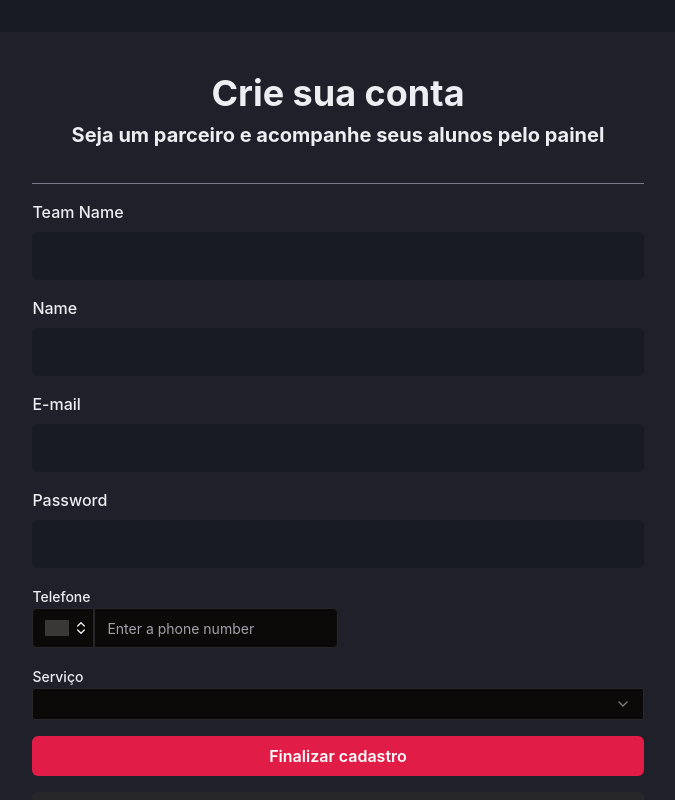
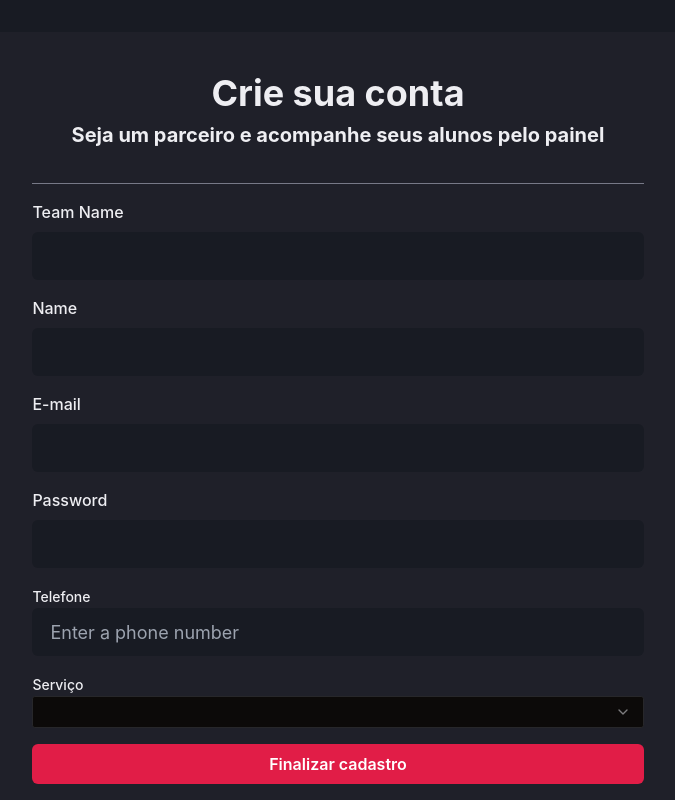
Before and after one commit to dev-rodrigues/bcweb, a React (Vite) app: page /sign-up in a window 1280 px wide. Shown: the top 800 px of the page, without its empty margins (302-977 px from the left). Built offline with nearby package versions, Linux system fonts and the light colour scheme.

Commit message:
remove input

```diff
--- a/src/components/phone-input.tsx
+++ /dev/null
@@ -1,163 +0,0 @@
-import { CheckIcon, ChevronsUpDown } from 'lucide-react'
-import * as React from 'react'
-import * as RPNInput from 'react-phone-number-input'
-import flags from 'react-phone-number-input/flags'
-
-import { Button } from '@/components/ui/button'
-import {
-  Command,
-  CommandEmpty,
-  CommandGroup,
-  CommandInput,
-  CommandItem,
-  CommandList,
-} from '@/components/ui/command'
-import { Input, InputProps } from '@/components/ui/input'
-import {
-  Popover,
-  PopoverContent,
-  PopoverTrigger,
-} from '@/components/ui/popover'
-import { ScrollArea } from '@/components/ui/scroll-area.tsx'
-import { cn } from '@/lib/utils'
-
-type PhoneInputProps = Omit<
-  React.InputHTMLAttributes<HTMLInputElement>,
-  'onChange' | 'value'
-> &
-  Omit<RPNInput.Props<typeof RPNInput.default>, 'onChange'> & {
-    onChange?: (value: RPNInput.Value) => void
-  }
-
-const PhoneInput: React.ForwardRefExoticComponent<PhoneInputProps> =
-  React.forwardRef<React.ElementRef<typeof RPNInput.default>, PhoneInputProps>(
-    ({ className, onChange, ...props }, ref) => {
-      return (
-        <RPNInput.default
-          ref={ref}
-          className={cn('flex', className)}
-          flagComponent={FlagComponent}
-          countrySelectComponent={CountrySelect}
-          inputComponent={InputComponent}
-          /**
-           * Handles the onChange event.
-           *
-           * react-phone-number-input might trigger the onChange event as undefined
-           * when a valid phone number is not entered. To prevent this,
-           * the value is coerced to an empty string.
-           *
-           * @param {E164Number | undefined} value - The entered value
-           */
-          onChange={(value) => onChange?.(value || '')}
-          {...props}
-        />
-      )
-    },
-  )
-PhoneInput.displayName = 'PhoneInput'
-
-const InputComponent = React.forwardRef<HTMLInputElement, InputProps>(
-  ({ className, ...props }, ref) => (
-    <Input
-      className={cn('rounded-e-lg rounded-s-none', className)}
-      {...props}
-      ref={ref}
-    />
-  ),
-)
-InputComponent.displayName = 'InputComponent'
-
-type CountrySelectOption = { label: string; value: RPNInput.Country }
-
-type CountrySelectProps = {
-  disabled?: boolean
-  value: RPNInput.Country
-  onChange: (value: RPNInput.Country) => void
-  options: CountrySelectOption[]
-}
-
-const CountrySelect = ({
-  disabled,
-  value,
-  onChange,
-  options,
-}: CountrySelectProps) => {
-  const handleSelect = React.useCallback(
-    (country: RPNInput.Country) => {
-      onChange(country)
-    },
-    [onChange],
-  )
-
-  return (
-    <Popover>
-      <PopoverTrigger asChild>
-        <Button
-          type="button"
-          variant={'outline'}
-          className={cn('flex gap-1 rounded-e-none rounded-s-lg px-3')}
-          disabled={disabled}
-        >
-          <FlagComponent country={value} countryName={value} />
-          <ChevronsUpDown
-            className={cn(
-              '-mr-2 h-4 w-4 opacity-50',
-              disabled ? 'hidden' : 'opacity-100',
-            )}
-          />
-        </Button>
-      </PopoverTrigger>
-      <PopoverContent className="w-[300px] p-0">
-        <Command>
-          <CommandList>
-            <ScrollArea className="h-72">
-              <CommandInput placeholder="Search country..." />
-              <CommandEmpty>No country found.</CommandEmpty>
-              <CommandGroup>
-                {options
-                  .filter((x) => x.value)
-                  .map((option) => (
-                    <CommandItem
-                      className="gap-2"
-                      key={option.value}
-                      onSelect={() => handleSelect(option.value)}
-                    >
-                      <FlagComponent
-                        country={option.value}
-                        countryName={option.label}
-                      />
-                      <span className="flex-1 text-sm">{option.label}</span>
-                      {option.value && (
-                        <span className="text-sm text-foreground/50">
-                          {`+${RPNInput.getCountryCallingCode(option.value)}`}
-                        </span>
-                      )}
-                      <CheckIcon
-                        className={cn(
-                          'ml-auto h-4 w-4',
-                          option.value === value ? 'opacity-100' : 'opacity-0',
-                        )}
-                      />
-                    </CommandItem>
-                  ))}
-              </CommandGroup>
-            </ScrollArea>
-          </CommandList>
-        </Command>
-      </PopoverContent>
-    </Popover>
-  )
-}
-
-const FlagComponent = ({ country, countryName }: RPNInput.FlagProps) => {
-  const Flag = flags[country]
-
-  return (
-    <span className="flex h-4 w-6 overflow-hidden rounded-sm bg-foreground/20">
-      {Flag && <Flag title={countryName} />}
-    </span>
-  )
-}
-FlagComponent.displayName = 'FlagComponent'
-
-export { PhoneInput }
--- a/src/components/ui/input.tsx
+++ /dev/null
@@ -1,29 +0,0 @@
-import * as React from 'react'
-
-import { cn } from '@/lib/utils'
-
-export type InputProps = React.InputHTMLAttributes<HTMLInputElement> & {
-  suffix?: React.ReactNode
-}
-
-const Input = React.forwardRef<HTMLInputElement, InputProps>(
-  ({ suffix, className, type, ...props }, ref) => {
-    return (
-      <div className="flex items-center gap-2">
-        <input
-          type={type}
-          className={cn(
-            'flex h-10 w-full rounded-md border border-input bg-background px-3 py-2 text-sm ring-offset-background file:border-0 file:bg-transparent file:text-sm file:font-medium placeholder:text-muted-foreground focus-visible:outline-none focus-visible:ring-2 focus-visible:ring-ring focus-visible:ring-offset-2 disabled:cursor-not-allowed disabled:opacity-50',
-            className,
-          )}
-          ref={ref}
-          {...props}
-        />
-        {suffix}
-      </div>
-    )
-  },
-)
-Input.displayName = 'Input'
-
-export { Input }
--- a/src/pages/app/exercises/exercise-create.tsx
+++ b/src/pages/app/exercises/exercise-create.tsx
@@ -15,7 +15,7 @@ import {
   DialogHeader,
   DialogTitle,
 } from '@/components/ui/dialog.tsx'
-import { Input } from '@/components/ui/input.tsx'
+import { InputForm } from '@/components/ui/form/Input.tsx'
 import { Label } from '@/components/ui/label.tsx'
 import {
   Select,
@@ -126,7 +126,7 @@ export function ExerciseCreate({
         <form className="flex flex-col gap-4" onSubmit={handleSubmit(onSubmit)}>
           <div className="mt-5 space-y-2">
             <Label htmlFor="teamname">Nome</Label>
-            <Input id="teamname" type="text" {...register('name')} />
+            <InputForm pk={'teamname'} type={'text'} {...register('name')} />
           </div>
 
           <div className="mb-4 space-y-2">
--- a/src/pages/app/profile/profile.tsx
+++ b/src/pages/app/profile/profile.tsx
@@ -5,11 +5,9 @@ import { Controller, useForm } from 'react-hook-form'
 import { toast } from 'sonner'
 
 import { updateProfile } from '@/api/sign-up.ts'
-import { FormField } from '@/components/form.tsx'
 import Loading from '@/components/loading.tsx'
-import { PhoneInput } from '@/components/phone-input.tsx'
 import { Button } from '@/components/ui/button.tsx'
-import { Input } from '@/components/ui/input.tsx'
+import { InputForm } from '@/components/ui/form/Input.tsx'
 import { Label } from '@/components/ui/label.tsx'
 import {
   Select,
@@ -88,36 +86,41 @@ export function Profile() {
             >
               <div className="mt-12 space-y-2">
                 <Label htmlFor="teamname">Nome do time</Label>
-                <Input id="teamname" type="text" {...register('teamName')} />
+                <InputForm
+                  pk={'teamname'}
+                  id="teamname"
+                  type="text"
+                  {...register('teamName')}
+                />
               </div>
 
               <div className="space-y-2">
                 <Label htmlFor="managerName">Seu nome</Label>
-                <Input id="managerName" type="text" {...register('name')} />
+                <InputForm
+                  pk={'managerName'}
+                  id="managerName"
+                  type="text"
+                  {...register('name')}
+                />
               </div>
 
               <div className="space-y-2">
                 <Label htmlFor="phone">Telefone</Label>
-                <FormField
-                  control={control}
-                  name="phone"
-                  render={({ field }) => (
-                    <PhoneInput
-                      placeholder="Enter a phone number"
-                      {...field}
-                      disabled
-                    />
-                  )}
+                <InputForm
+                  pk={'phone'}
+                  id="phone"
+                  type="text"
+                  {...register('phone')}
                 />
               </div>
 
               <div className="space-y-2">
                 <Label htmlFor="email">Seu e-mail</Label>
-                <Input
+                <InputForm
+                  pk={'email'}
                   id="email"
                   type="email"
                   {...register('email')}
-                  disabled
                 />
               </div>
 
--- a/src/pages/app/teams/team-table-filter.tsx
+++ b/src/pages/app/teams/team-table-filter.tsx
@@ -1,7 +1,6 @@
 import { Search, X } from 'lucide-react'
 
 import { Button } from '@/components/ui/button.tsx'
-import { Input } from '@/components/ui/input.tsx'
 import {
   Select,
   SelectContent,
@@ -13,8 +12,8 @@ import {
 export function TeamTableFilter() {
   return (
     <form className={'flex gap-2'}>
-      <Input placeholder="Id" className="h-8 w-auto" />
-      <Input placeholder="Nome do time" className="h-8 w-[320px]" />
+      {/* <Input placeholder="Id" className="h-8 w-auto" /> */}
+      {/* <Input placeholder="Nome do time" className="h-8 w-[320px]" /> */}
       <Select defaultValue="none">
         <SelectTrigger className="h-8 w-[180px]">
           <SelectValue />
--- a/src/pages/app/training/modals/add-exercise-phasing-modal.tsx
+++ b/src/pages/app/training/modals/add-exercise-phasing-modal.tsx
@@ -22,7 +22,7 @@ import { useForm } from 'react-hook-form'
 import { FaRegTimesCircle } from 'react-icons/fa'
 import Modal from 'react-modal'
 
-import { Input } from '@/components/ui/input.tsx'
+import { InputForm } from '@/components/ui/form/Input.tsx'
 import { Label } from '@/components/ui/label.tsx'
 import { LoadingSpinner } from '@/components/ui/spinner.tsx'
 import { TabSelectExerciseTable } from '@/pages/app/training/components/tab-select-exercise-table.tsx'
@@ -144,7 +144,8 @@ export function AddExercisePhasingModal({ isOpen, onRequestClose }: Props) {
                     <Tooltip label={'Search by exercise name'}>
                       <Label htmlFor="type">Exercise:</Label>
                     </Tooltip>
-                    <Input
+                    <InputForm
+                      pk={'type'}
                       id="type"
                       type="text"
                       style={{
--- a/src/pages/auth/sign-up.tsx
+++ b/src/pages/auth/sign-up.tsx
@@ -16,7 +16,6 @@ import { toast } from 'sonner'
 
 import { createTeam } from '@/api/sign-up.ts'
 import { FormField } from '@/components/form.tsx'
-import { PhoneInput } from '@/components/phone-input.tsx'
 import { InputForm } from '@/components/ui/form/Input.tsx'
 import { Label } from '@/components/ui/label.tsx'
 import {
@@ -123,7 +122,11 @@ export function SignUp() {
             control={control}
             name="phone"
             render={({ field }) => (
-              <PhoneInput placeholder="Enter a phone number" {...field} />
+              <InputForm
+                pk={'phone'}
+                placeholder="Enter a phone number"
+                {...field}
+              />
             )}
           />
         </div>
```
Also changed, not shown: src/components/password-input.tsx (deleted, +0 -35 lines), src/pages/app/plans/create/index.tsx (+7 -6 lines).
